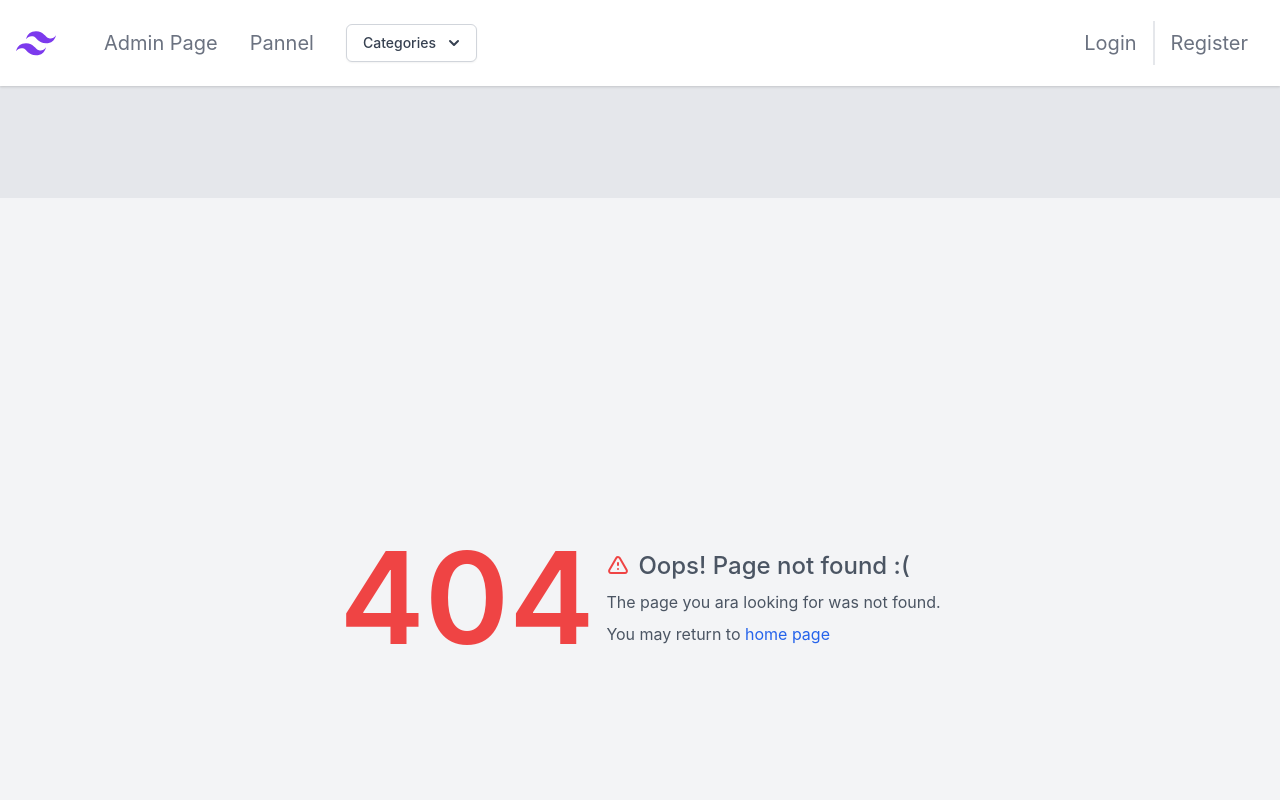
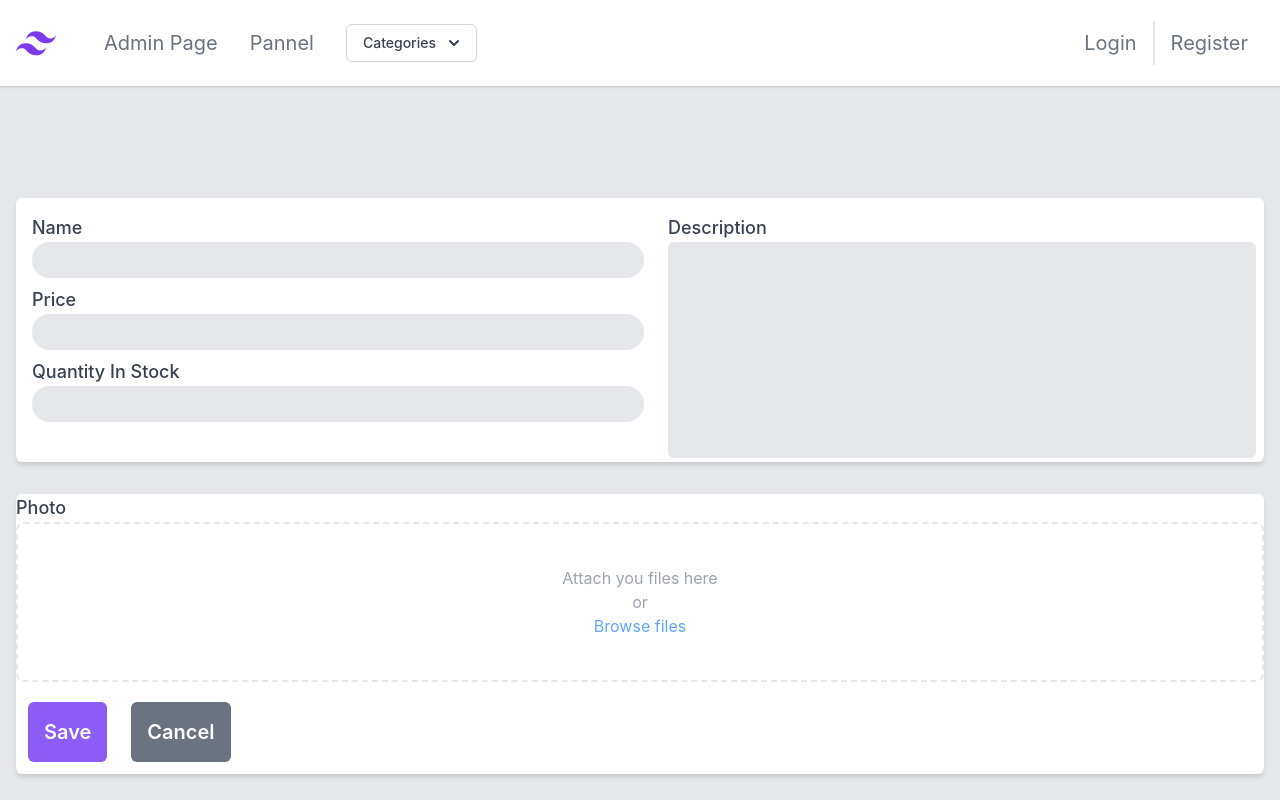
Before and after one commit to mehdi-benhariz/mern-ecommerce, a React (Create React App) app in the folder client/: page /product/edit/1 in a window 1280 px wide. Shown: the top 800 px of the page. Built offline with nearby package versions, Linux system fonts and the light colour scheme; no server answers.

Commit message:
added Edit page and some frontend

```diff
--- a/client/src/App.js
+++ b/client/src/App.js
@@ -1,38 +1,34 @@
-import {
-  Switch,
-  Route,
-} from "react-router-dom";
-import SignIn from './components/pages/SingIn';
-import SignUp from './components/pages/SignUp';
+import { Switch, Route } from "react-router-dom";
+import SignIn from "./components/pages/SingIn";
+import SignUp from "./components/pages/SignUp";
 import Main from "./components/pages/Main";
-import ProtectedRoute from './components/ProtectedRoute';
+import ProtectedRoute from "./components/ProtectedRoute";
 import ErrorPage from "./components/pages/ErrorPage";
-import NavBar from './components/layout/Navbar';
-import ProductDetail from './components/pages/ProductDetail';
+import NavBar from "./components/layout/Navbar";
+import ProductDetail from "./components/pages/ProductDetail";
 import Pannel from "./components/pages/Pannel";
-import Category from './components/pages/Category';
-import Footer from './components/layout/Footer';
-import AddProduct from './components/pages/AddProduct';
+import Category from "./components/pages/Category";
+import Footer from "./components/layout/Footer";
+import AddProduct from "./components/pages/AddProduct";
 import AdminPage from "./components/pages/AdminPage";
-
+import EditProduct from "./components/pages/EditProduct";
 function App() {
   return (
     <div className="App bg-gray-200 h-full flex flex-col justify-between">
-<NavBar/>
+      <NavBar />
       <Switch>
         <Route exact path="/login" component={SignIn} />
         <Route exact path="/register" component={SignUp} />
-   <Route  exact path="/" component={Main} />
-   <Route  exact path="/pannel" component={Pannel} />
+        <Route exact path="/" component={Main} />
+        <Route exact path="/pannel" component={Pannel} />
         <Route exact path="/product/categorie/:cid" component={Category} />
         <Route exact path="/product/add" component={AddProduct} />
-   <Route exact path="/product/:pid" component={ProductDetail}  />
+        <Route exact path="/product/edit/:pid" component={EditProduct} />
+        <Route exact path="/product/:pid" component={ProductDetail} />
         <Route exact path="/adminPage" component={AdminPage} />
-   <Route component={ErrorPage}  />
-
+        <Route component={ErrorPage} />
       </Switch>
-<Footer/>
-
+      <Footer />
     </div>
   );
 }
--- a/client/src/components/layout/Navbar.jsx
+++ b/client/src/components/layout/Navbar.jsx
@@ -70,7 +70,7 @@ const NavBar = () => {
               <a
                 class="block px-4 py-1 md:p-2 lg:px-4 font-meduim text-xl text-gray-500 hover:text-gray-800
           transform ease-linear hover:border-b-2 border-gray-800"
-                href="#"
+                href="/"
                 title="Link"
               >
                 <div class="relative inline-block text-left">
@@ -109,7 +109,8 @@ const NavBar = () => {
                         role="menu"
                         aria-orientation="vertical"
                         aria-labelledby="options-menu"
-                      ><li>
+                      >
+                        <li>
                           <Link
                             to="/product/categorie/"
                             class="block px-4 py-2 text-sm text-gray-700 hover:bg-gray-100 hover:text-gray-900"
@@ -127,7 +128,6 @@ const NavBar = () => {
                             electronic
                           </Link>
                         </li>
-
                       </div>
                     </div>
                   )}
--- /dev/null
+++ b/client/src/components/pages/EditProduct.jsx
@@ -0,0 +1,109 @@
+import React, { useState } from "react";
+import { API } from "../Api";
+const EditProduct = () => {
+  const [newProduct, setnewProduct] = useState({});
+  const handleSubmit = async (e) => {
+    e.preventDefault();
+    const res = await API.addProducts(
+      `${process.env.REACT_APP_BASIC_URL}/api/v1/product/add`,
+      newProduct
+    );
+    console.log(res);
+  };
+
+  const input = `bg-gray-200 rounded-full px-3 py-1 hover:shadow-xl transform ease-linear duration-150
+    focus:bg-white border-transparent focus:border-purple-400 border-2 outline-none w-full mb-2 mr-4`;
+  const labelText = `text-lg font-medium text-gray-700`;
+  return (
+    <div class="grid grid-rows-3 gap-8 px-4 ">
+      <div class="row-span-3 grid grid-cols-2 gap-2 bg-white rounded-md shadow-md text-left pl-4 py-4">
+        <div>
+          <div>
+            <label class={labelText}>Name</label>
+            <input
+              class={input}
+              type="text"
+              onChange={(e) =>
+                setnewProduct({ ...newProduct, name: e.target.value })
+              }
+            />
+          </div>
+          <div>
+            <label class={labelText}>Price</label>
+            <input
+              class={input}
+              type="number"
+              onChange={(e) =>
+                setnewProduct({ ...newProduct, price: e.target.value })
+              }
+            />
+          </div>
+          <div>
+            <label class={labelText}>Quantity In Stock</label>
+            <input
+              class={input}
+              type="number"
+              onChange={(e) =>
+                setnewProduct({ ...newProduct, quantityStock: e.target.value })
+              }
+            />
+          </div>
+        </div>
+        <div class="row-span-3  text-left pl-4 mr-2 mb-4 ">
+          <label class={labelText}>Description</label>
+          <input
+            class="bg-gray-200 rounded-md px-3 py-1 hover:shadow-xl transform ease-linear duration-150
+  focus:bg-white border-transparent focus:border-purple-400 border-2 outline-none w-full mb-2 mr-4  h-full"
+            type="text"
+            onChange={(e) =>
+              setnewProduct({ ...newProduct, description: e.target.value })
+            }
+          />
+        </div>
+      </div>
+
+      <div class=" bg-white rounded-md shadow-md mb-10">
+        {" "}
+        <div class="mb-2">
+          {" "}
+          <span class={labelText}>Photo</span>
+          <div class="relative h-40 rounded-lg border-dashed border-2 border-gray-200 bg-white flex justify-center items-center hover:cursor-pointer">
+            <div class="absolute">
+              <div class="flex flex-col items-center ">
+                <i class="fa fa-cloud-upload fa-3x text-gray-200"></i>
+                <span class="block text-gray-400 font-normal">
+                  Attach you files here
+                </span>{" "}
+                <span class="block text-gray-400 font-normal">or</span>{" "}
+                <span class="block text-blue-400 font-normal">
+                  Browse files
+                </span>{" "}
+              </div>
+            </div>{" "}
+            <input type="file" class="h-full w-full opacity-0" name="" />
+          </div>
+        </div>
+        <div>
+          <button
+            class="text-xl text-white font-semibold bg-purple-500 hover:bg-purple-700 ease-linear p-4
+         rounded-md m-3"
+            onClick={handleSubmit}
+          >
+            Save
+          </button>
+          <button
+            class="text-xl text-white font-semibold bg-gray-500 hover:bg-gray-700 ease-linear p-4
+         rounded-md  m-3"
+            onClick={() => {
+              setnewProduct({});
+            }}
+          >
+            Cancel
+          </button>
+        </div>
+      </div>
+    </div>
+  );
+};
+
+export default EditProduct;
--- a/client/src/components/pages/Pannel.jsx
+++ b/client/src/components/pages/Pannel.jsx
@@ -1,4 +1,4 @@
-import React, { useState } from "react";
+import React, { useState,useEffect } from "react";
 import {API} from "../Api"
 const Pannel = () => {
   const [quantity, setquantity] = useState(0);
@@ -31,7 +31,7 @@ const Pannel = () => {
             aria-label="Pagination"
           >
             <a
-              href="#"
+              href="/"
               class="relative inline-flex items-center px-2 py-2 rounded-l-md border border-gray-300 bg-white text-sm font-medium text-gray-500 hover:bg-gray-50"
             >
               <span class="sr-only">Previous</span>
@@ -53,7 +53,7 @@ const Pannel = () => {
               4
             </span>
             <a
-              href="#"
+              href="/"
               class="relative inline-flex items-center px-2 py-2 rounded-r-md border border-gray-300 bg-white text-sm font-medium text-gray-500 hover:bg-gray-50"
             >
               <span class="sr-only">Next</span>
--- a/client/src/components/pages/ProductDetail.jsx
+++ b/client/src/components/pages/ProductDetail.jsx
@@ -1,31 +1,56 @@
 import React, { useContext } from "react";
-import {AuthContext} from "../context/AuthContext"
+import { AuthContext } from "../context/AuthContext";
 
 const ProductDetail = () => {
-  const {isAdmin} = useContext(AuthContext)
-  console.log({isAdmin})
+  const { isAdmin } = useContext(AuthContext);
+  console.log({ isAdmin });
   return (
-    <div class="mb-8 rounded-md" >
+    <div class="mb-8 rounded-md">
       <div class="page-title-box d-flex align-items-center justify-content-between ">
-            <h4 class="mb-1  align-left text-lg font-bold text-gray-500 left-4 text-left pl-4 ">Product Detail</h4>
+        <h4 class="mb-1  align-left text-lg font-bold text-gray-500 left-4 text-left pl-4 ">
+          Product Detail
+        </h4>
       </div>
       <div class="bg-white hover:shadow-md mx-4 rounded-md grid grid-rows-3 sm:grid-rows-1 sm:grid grid-flow-col ">
-
-               <div class="row-span-3 p-3  border-gray-700 border-r-0" >
-                 <img src="https://www.cdiscount.com/pdt2/6/2/0/2/300x300/tok5194620/rw/pack-3t-shirt-col-rond-noir-logo-poitrine.jpg"
-                 class="pr-0" alt="a product" />
-
+        <div class="row-span-3 p-3  border-gray-700 border-r-0">
+          <img
+            src="https://www.cdiscount.com/pdt2/6/2/0/2/300x300/tok5194620/rw/pack-3t-shirt-col-rond-noir-logo-poitrine.jpg"
+            class="pr-0"
+            alt="a product"
+          />
         </div>
         <div class="col-span-2 pl-2 text-left">
           <h4 class="text-gray-500 text-lg font-semibold ">clothes</h4>
-     <h2 class="text-gray-700 text-2xl font-bold" >Half sleeve T-shirt</h2>
-      <span class="text-gray-700  font-medium	 text-lg  " >Price :<span class="text-green-400" >$500</span> USD</span>
-     <h2 class="text-gray-600 text-lg font-semibold border-l-4 border-purple-500 rounded-sm " >Description:</h2>
-    <p class="text-gray-500 text-lg  font-semibold " >this is a brief description</p>
+          <h2 class="text-gray-700 text-2xl font-bold">Half sleeve T-shirt</h2>
+          <span class="text-gray-700  font-medium	 text-lg  ">
+            Price :<span class="text-green-400">$500</span> USD
+          </span>
+          <h2 class="text-gray-600 text-lg font-semibold border-l-4 border-purple-500 rounded-sm ">
+            Description:
+          </h2>
+          <p class="text-gray-500 text-lg  font-semibold ">
+            this is a brief description
+          </p>
         </div>
         <div class="row-span-2 col-span-2 text-left pl-2 ">
-  <button class="bg-purple-600 text-lg text-white font-bold px-10 py-4 rounded-md hover:bg-purple-800
-                 transation ease-linear duration-100 mb-3" >Add to Card</button>
+          <button
+            class="bg-purple-600 text-lg text-white font-bold px-10 py-4 rounded-md hover:bg-purple-800
+                 transation ease-linear duration-100 mb-3"
+          >
+            Add to Card
+          </button>
+          <button
+            class="bg-yellow-600 text-lg text-white font-bold px-10 py-4 rounded-md hover:bg-yellow-800
+                 transation ease-linear duration-100 mb-3"
+          >
+            Edit
+          </button>{" "}
+          <button
+            class="bg-red-600 text-lg text-white font-bold px-10 py-4 rounded-md hover:bg-red-800
+                 transation ease-linear duration-100 mb-3"
+          >
+            Delete
+          </button>
         </div>
       </div>
     </div>
```
Lines whose indentation alone changed are shown as unchanged.
